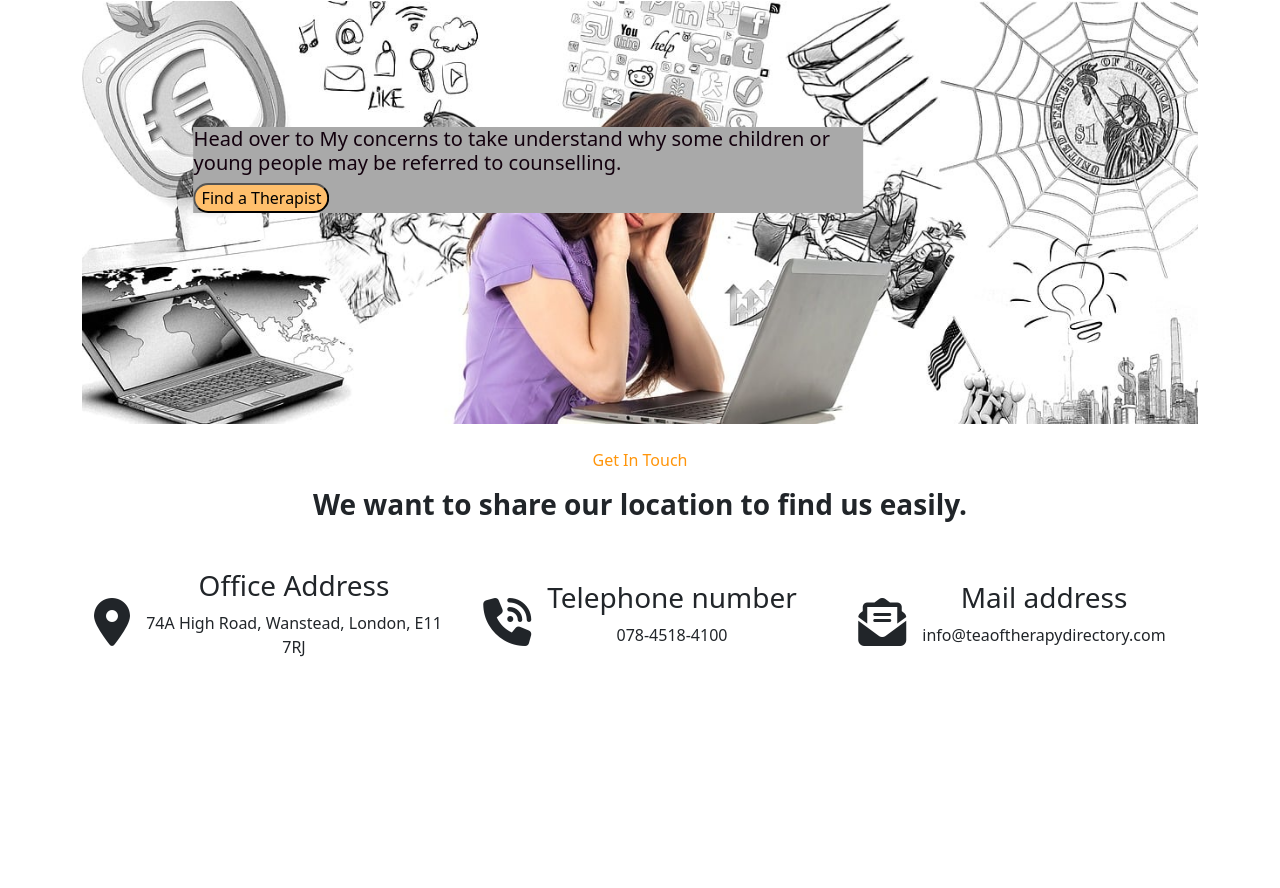
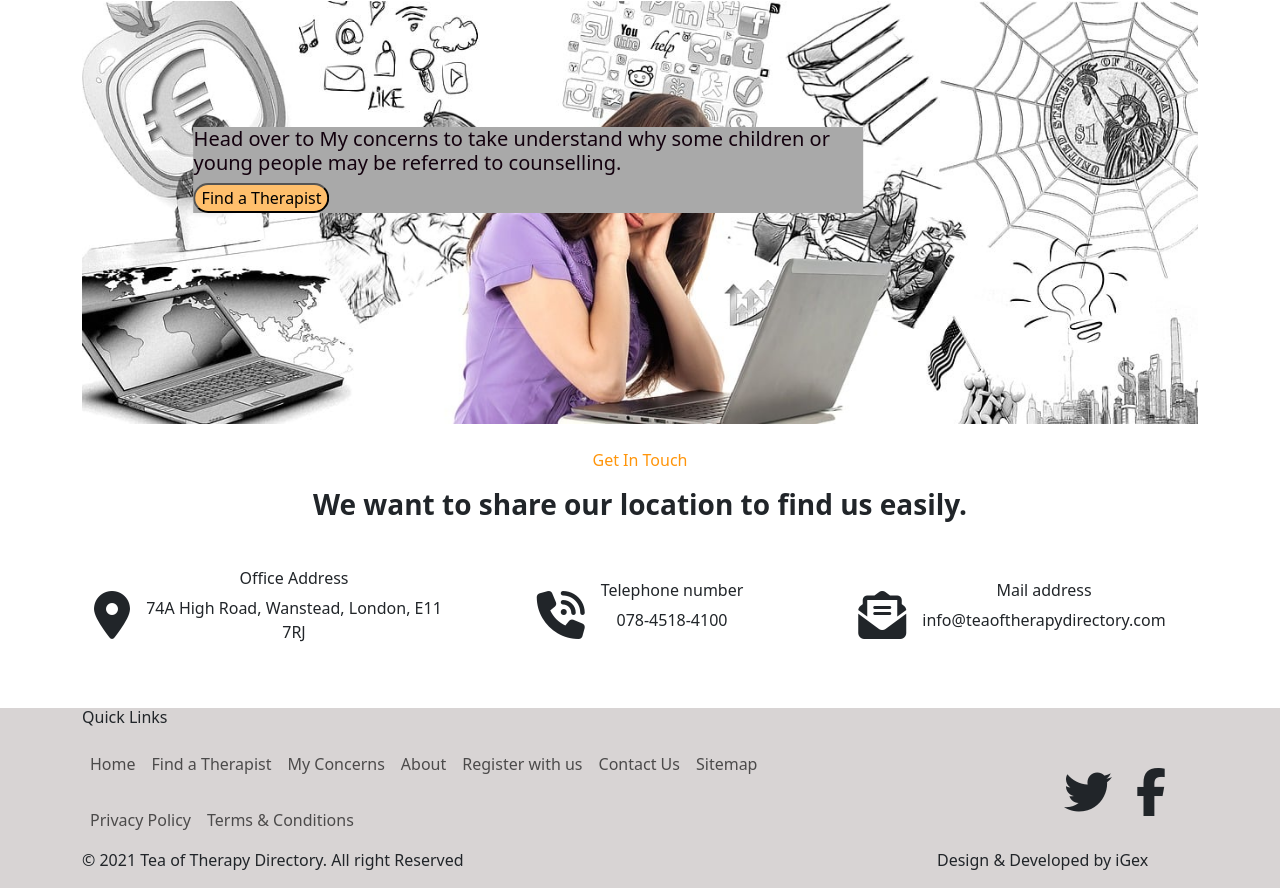
Before and after one commit to shahadot99999/tranquil-minds, a plain HTML site: page index.html in a window 1280 px wide. Shown: the part 2580-3468 px from the top of the page. Before the commit the page ends 3303 px from the top, so only its background shows below. Drawn offline with nearby package versions, Linux system fonts and the light colour scheme.

Commit message:
footer completed

```diff
--- a/css/style.css
+++ b/css/style.css
@@ -153,3 +153,8 @@
     color: rgb(255, 149, 11);
   }
   /* get location easy end */
+  /* Footer start */
+  .footerColor{
+    background-color: #d8d4d4;
+  }
+  /* Footer End */
--- a/index.html
+++ b/index.html
@@ -389,7 +389,7 @@
 
                   <i class="fa-solid fa-location-dot fa-3x me-3"></i>
                   <div>
-                      <h3>Office Address </h3>
+                      <h6>Office Address </h6>
                       <p>74A High Road, Wanstead, London, E11 7RJ</p>
                   </div>
               </div>
@@ -397,7 +397,7 @@
 
                   <i class="fa-solid fa-phone-volume fa-3x me-3"></i>
                   <div>
-                      <h3>Telephone number</h3>
+                      <h6>Telephone number</h6>
                       <p>078-4518-4100</p>
                   </div>
               </div>
@@ -405,7 +405,7 @@
 
                   <i class="fa-solid fa-envelope-open-text fa-3x me-3"></i>
                   <div>
-                      <h3>Mail address</h3>
+                      <h6>Mail address</h6>
                       <p>info@teaoftherapydirectory.com</p>
                   </div>
               </div>
@@ -416,6 +416,60 @@
    </section>
    <!-- share location easy end -->
 
+   <footer class="footerColor">
+    <div class="container">
+      <h6>Quick Links</h6>
+      <div class="">
+        <div class="row">
+          <!-- First Column: Navbar with 7 links in the first row and 2 links in the second row -->
+          <div class="col-md-10">
+              <nav class="navbar navbar-expand-md ">
+                  <div class="navbar-nav flex-column">
+                      <div class="d-flex flex-wrap">
+                          <a class="nav-link" href="#">Home</a>
+                          <a class="nav-link" href="#">Find a Therapist</a>
+                          <a class="nav-link" href="#">My Concerns</a>
+                          <a class="nav-link" href="#">About</a>
+                          <a class="nav-link" href="#">Register with us</a>
+                          <a class="nav-link" href="#">Contact Us</a>
+                          <a class="nav-link" href="#">Sitemap</a>
+                      </div>
+                      <div class="d-flex flex-wrap mt-3">
+                          <a class="nav-link" href="#">Privacy Policy</a>
+                          <a class="nav-link" href="#">Terms & Conditions</a>
+                      </div>
+                  </div>
+              </nav>
+          </div>
+          <!-- Second Column: 2 Icons -->
+          <div class="col-md-2 d-flex align-items-center justify-content-center">
+              <div class="text-center me-4">
+
+                  <i class="fa-brands fa-twitter fa-3x"></i>
+
+              </div>
+              <div class="text-center">
+                <i class="fa-brands fa-facebook-f fa-3x"></i>
+              </div>
+          </div>
+      </div>
+
+      <div class="row">
+        <!-- First Column: Paragraph -->
+        <div class="col-md-9">
+            <p>© 2021 Tea of Therapy Directory. All right Reserved</p>
+        </div>
+        <!-- Second Column: Paragraph -->
+        <div class="col-md-3">
+            <p>Design & Developed by iGex </p>
+        </div>
+    </div>
+
+
+    </div>
+    </div>
+   </footer>
+
     <script src="https://cdn.jsdelivr.net/npm/bootstrap@5.3.3/dist/js/bootstrap.bundle.min.js" integrity="sha384-YvpcrYf0tY3lHB60NNkmXc5s9fDVZLESaAA55NDzOxhy9GkcIdslK1eN7N6jIeHz" crossorigin="anonymous"></script>
 
 </body>
```
